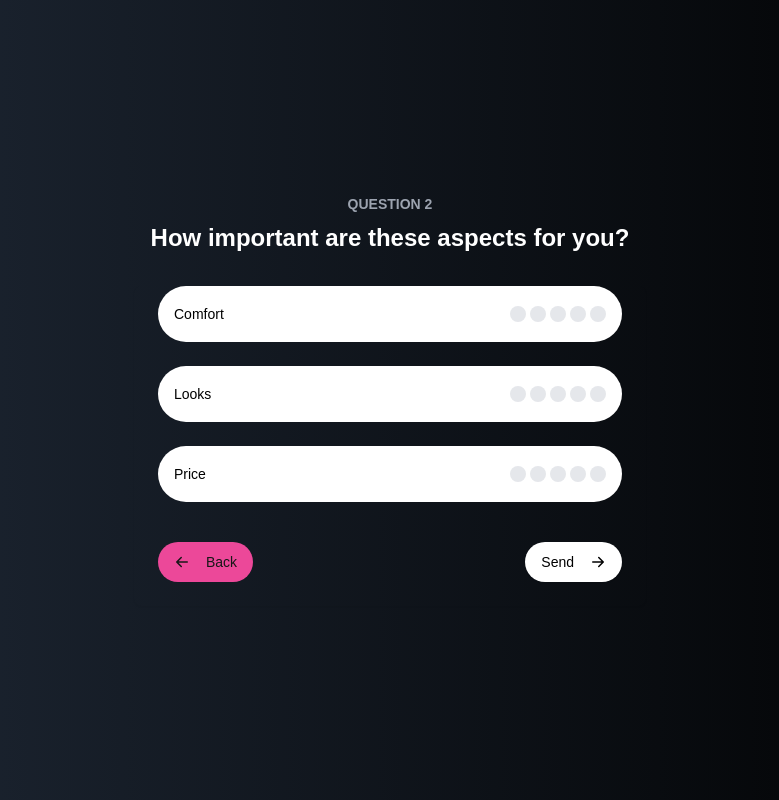
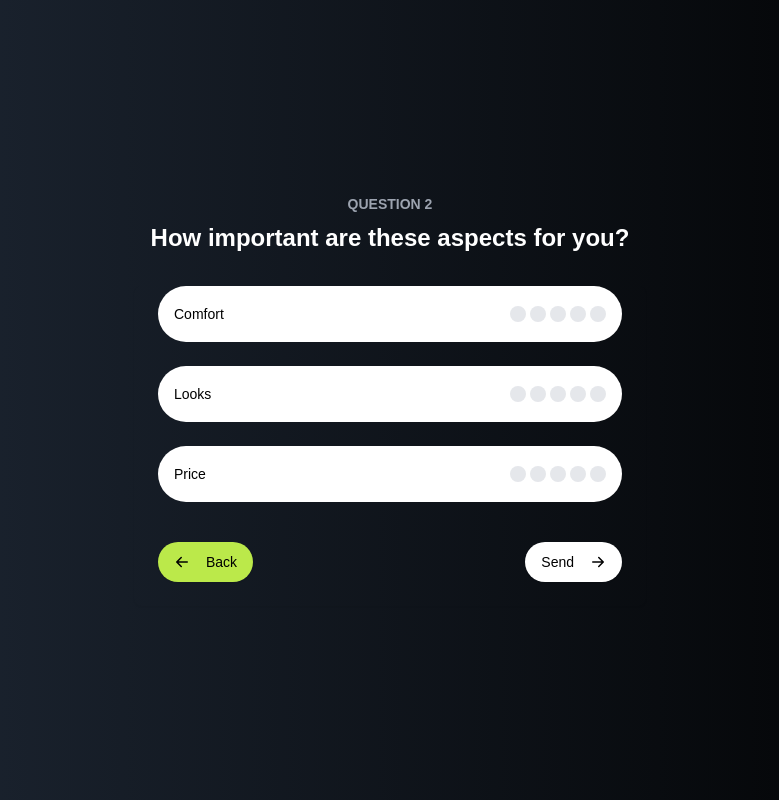
Before and after one commit to salman-alvi2k/Questionnaire, a Next.js app: page /rating in a window 1280 px wide. Shown: the whole page, without its empty margins (250-1029 px from the left). Built offline with nearby package versions, Linux system fonts and the light colour scheme; no server answers; sample sign-in values are in the browser's storage.

Commit message:
fix: added styling and routing

```diff
--- a/src/app/exit/page.tsx
+++ b/src/app/exit/page.tsx
@@ -70,14 +70,13 @@ const Exit = () => {
         </div>
         <div className="flex justify-between w-full max-w-xs mt-8">
           <Button
-            variant="secondary"
             className="bg-pink-500"
             onClick={() => router.push("/rating")}
           >
             <ArrowLeftIcon className="w-5 h-5 mr-2" />
             Back
           </Button>
-          <Button className="bg-white" onClick={() => router.push("/home")}>
+          <Button className="bg-white" onClick={() => router.push("/page1")}>
             Back to Home
             <ArrowRightIcon className="w-5 h-5 ml-2" />
           </Button>
--- a/src/app/home/page.tsx
+++ b/src/app/page1/page.tsx
@@ -26,7 +26,7 @@ const formSchema = z.object({
   email: z.string().email(),
 });
 
-const Home = () => {
+export default function Page1() {
   const router = useRouter();
   const [isLoading, setIsLoading] = useState(false);
 
@@ -158,6 +158,4 @@ const Home = () => {
       </div>
     </div>
   );
-};
-
-export default Home;
+}
--- a/src/app/rating/page.tsx
+++ b/src/app/rating/page.tsx
@@ -134,11 +134,7 @@ const Rating = () => {
           ))}
 
           <div className="flex justify-between pt-4">
-            <Button
-              onClick={handleBack}
-              variant="secondary"
-              className="bg-pink-500"
-            >
+            <Button onClick={handleBack} className="bg-pink-500">
               <ArrowLeftIcon className="w-5 h-5 mr-2" />
               Back
             </Button>
--- a/src/app/survey/page.tsx
+++ b/src/app/survey/page.tsx
@@ -66,7 +66,7 @@ export default function SurveyPage() {
       )}
 
       <div className="flex justify-between w-full max-w-xs mt-8">
-        <Button variant="secondary" className="bg-pink-500">
+        <Button className="bg-pink-500">
           <ArrowLeftIcon className="w-5 h-5 mr-2" />
           Back
         </Button>
--- a/src/components/Button.tsx
+++ b/src/components/Button.tsx
@@ -38,7 +38,6 @@ export interface ButtonProps
     VariantProps<typeof buttonVariants> {
   asChild?: boolean;
 }
-
 const Button = React.forwardRef<HTMLButtonElement, ButtonProps>(
   ({ className, variant, size, asChild = false, ...props }, ref) => {
     const Comp = asChild ? Slot : "button";
```
